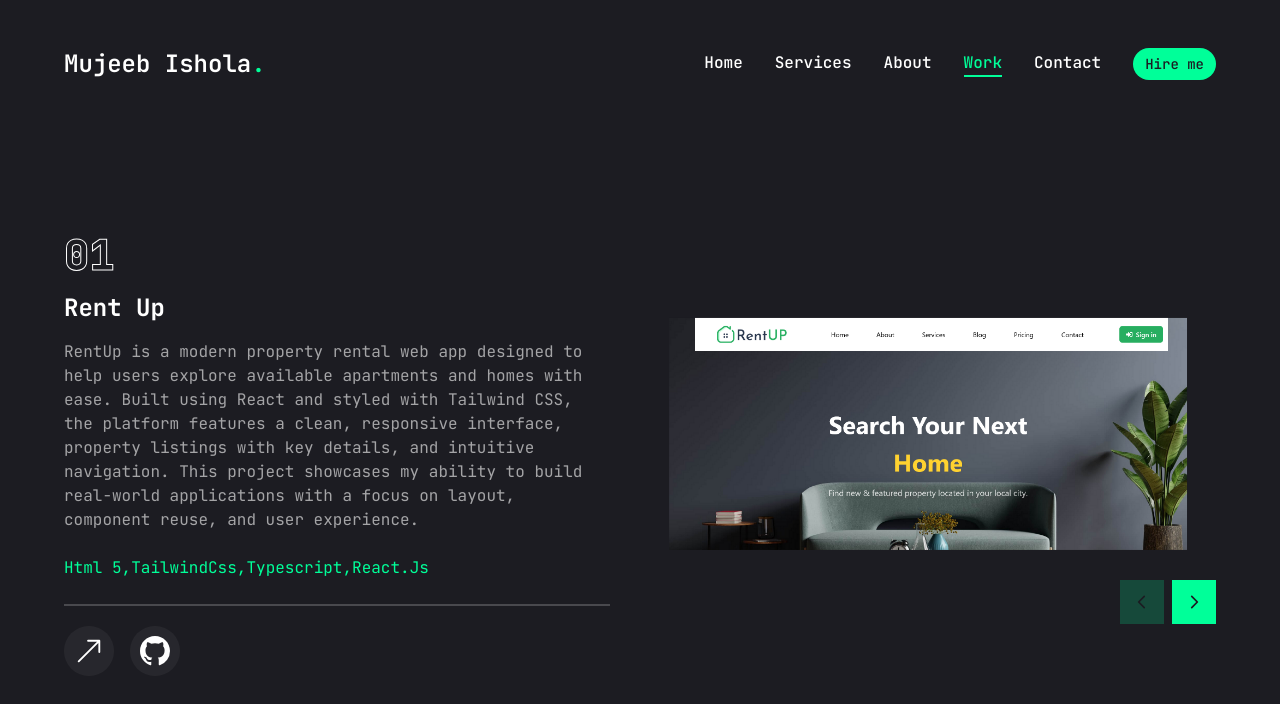
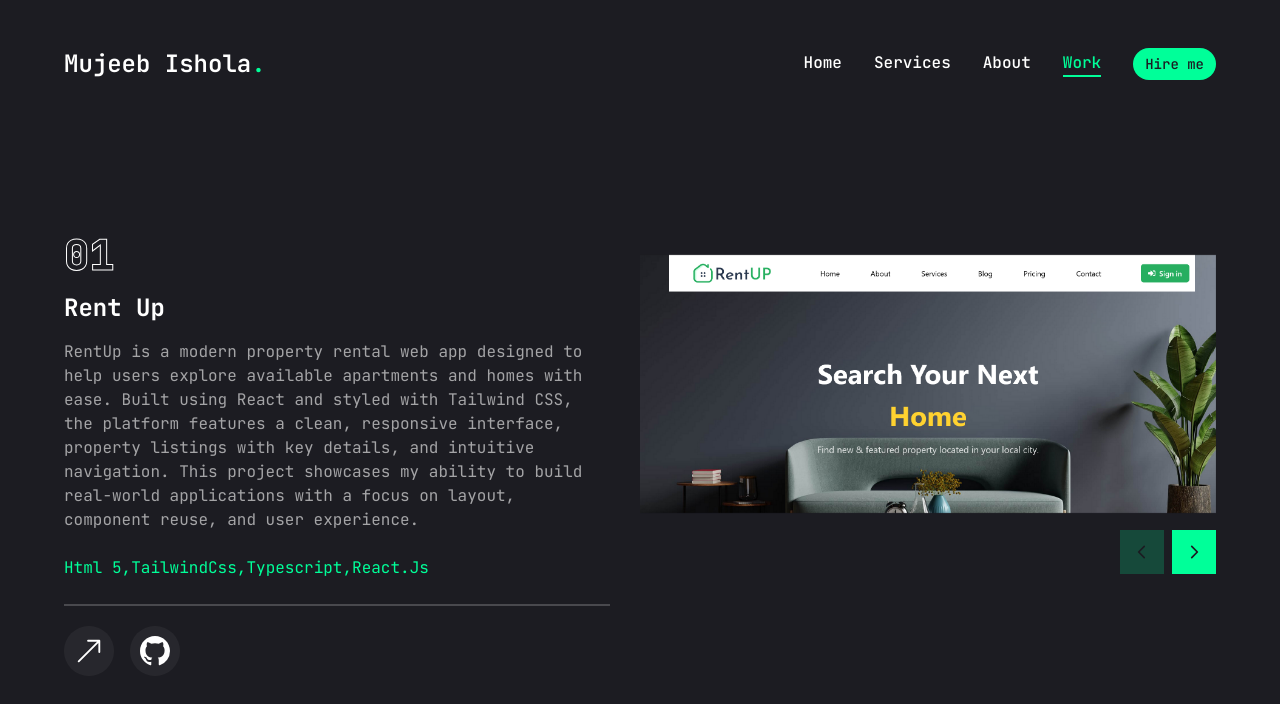
Before and after one commit to Adekunle-hub/portfolio, a Next.js app: page /work in a window 1280 px wide. Shown: the top 704 px of the page. Built offline with nearby package versions, Linux system fonts and the light colour scheme.

Commit message:
large screen fixing of stats

```diff
--- a/app/about/page.tsx
+++ b/app/about/page.tsx
@@ -151,10 +151,10 @@ const About = () => {
             className="flex flex-col w-full lg:flex-row gap-[60px]"
           >
             <TabsList className="flex flex-col w-full max-w-[380px] mx-auto lg:mx-0 gap-6">
-              <TabsTrigger value="about">About me</TabsTrigger>
-              <TabsTrigger value="experience">Experience</TabsTrigger>
-              <TabsTrigger value="education">Education</TabsTrigger>
-              <TabsTrigger value="skills">Skills</TabsTrigger>
+              <TabsTrigger className="cursor-pointer hover:bg-accent/30" value="about">About me</TabsTrigger>
+              <TabsTrigger className="cursor-pointer hover:bg-accent/30" value="experience">Experience</TabsTrigger>
+              <TabsTrigger className="cursor-pointer hover:bg-accent/30" value="education">Education</TabsTrigger>
+              <TabsTrigger className="cursor-pointer hover:bg-accent/30" value="skills">Skills</TabsTrigger>
 
             </TabsList>
             <div className="min-h-[70vh] w-full">
--- a/app/work/page.tsx
+++ b/app/work/page.tsx
@@ -93,16 +93,18 @@ const projects = [
 const Work = () => {
   const [project, setProject] = useState(projects[0]);
 
-
-  const handleSlideChange = (swiper:SwiperClass) =>{
+  const handleSlideChange = (swiper: SwiperClass) => {
     const currentIndex = swiper.activeIndex;
-    setProject(projects[currentIndex])
-  }
+    setProject(projects[currentIndex]);
+  };
   return (
     <Container>
       <motion.div
         initial={{ opacity: 0 }}
-        animate={{ opacity: 1, transition:{delay:2.4, duration:0.4, ease:"easeIn"} }}
+        animate={{
+          opacity: 1,
+          transition: { delay: 2.4, duration: 0.4, ease: "easeIn" },
+        }}
         className="min-h-[80vh] w-[90%] flex flex-col justify-center py-12 xl:px-0"
       >
         <div className=" w-full items-start  lg:items-center">
@@ -112,18 +114,21 @@ const Work = () => {
                 <div className="text-[42px] leading-none font-extrabold text-transparent text-outline ">
                   {project.num}
                 </div>
-                <h2 className=" text-2xl font-bold leading-none text-white group-hover:text-accent transition-all duration-300 capitalize">{project.categore}</h2>
-                <p className="text-white/60 text-xs/5 text-[13px] lg:text-base  ">{project.description}</p>
+                <h2 className=" text-2xl font-bold leading-none text-white group-hover:text-accent transition-all duration-300 capitalize">
+                  {project.categore}
+                </h2>
+                <p className="text-white/60 text-xs/5 text-[13px] lg:text-base  ">
+                  {project.description}
+                </p>
                 <ul className="flex">
-                  {project.stack.map((item, index)=>{
-                    return(
+                  {project.stack.map((item, index) => {
+                    return (
                       <li className="text-accent" key={index}>
                         {item.name}
                         {index !== project.stack.length - 1 && ","}
                       </li>
-                    )
+                    );
                   })}
-
                 </ul>
                 <div className="border border-white/20"></div>
                 <div className="flex gap-4">
@@ -131,10 +136,12 @@ const Work = () => {
                     <TooltipProvider delayDuration={100}>
                       <Tooltip>
                         <TooltipTrigger className="w-[50px] h-[50px] rounded-full bg-white/5 flex justify-center items-center group">
-                      <BsArrowUpRight className="text-white text-3xl group-hover:text-accent"/>
+                          <BsArrowUpRight className="text-white text-3xl group-hover:text-accent" />
                         </TooltipTrigger>
                         <TooltipContent>
-                      <p className="text-xs bg-white p-2 text-black">Live Project</p>
+                          <p className="text-xs bg-white p-2 text-black">
+                            Live Project
+                          </p>
                         </TooltipContent>
                       </Tooltip>
                     </TooltipProvider>
@@ -143,10 +150,12 @@ const Work = () => {
                     <TooltipProvider delayDuration={100}>
                       <Tooltip>
                         <TooltipTrigger className="w-[50px] h-[50px] rounded-full bg-white/5 flex justify-center items-center group">
-                      <BsGithub className="text-white text-3xl group-hover:text-accent"/>
+                          <BsGithub className="text-white text-3xl group-hover:text-accent" />
                         </TooltipTrigger>
                         <TooltipContent>
-                      <p className="text-xs bg-white p-2 text-black">Github repo</p>
+                          <p className="text-xs bg-white p-2 text-black">
+                            Github repo
+                          </p>
                         </TooltipContent>
                       </Tooltip>
                     </TooltipProvider>
@@ -155,22 +164,27 @@ const Work = () => {
               </div>
             </div>
             <div className="w-full lg:w-[50%] order-1">
-              <Swiper spaceBetween={30} slidesPerView={1} className="lg:h-[390px] mb-12"
+              <Swiper
+                spaceBetween={30}
+                slidesPerView={1}
+                className="lg:h-[340px] mb-12"
                 onSlideChange={handleSlideChange}
               >
-                {projects.map((project, index)=>{
-                  return(
+                {projects.map((project, index) => {
+                  return (
                     <SwiperSlide className="w-fit" key={index}>
-                      <div className="h-[400px]  relative group flex items-center justify-center">
-                        <div className="absolute top-0 bottom-0 w-full h-[400px]  z-10"></div>
-                        <div className="relative h-[400px] w-[90%]">
+                      <div className="h-[300px] relative group flex  justify-center">
+                        <div className="relative h-full w-full">
                           <Image
                             fill
-                          src={project.image} className="object-contain" alt="image" />
+                            src={project.image}
+                            className="object-contain"
+                            alt="image"
+                          />
                         </div>
                       </div>
                     </SwiperSlide>
-                  )
+                  );
                 })}
                 <WorkSliderBtns
                   containerStyles="flex gap-2 absolute right-0 bottom-1/2 translate-y-1/2 lg:translate-y-0 lg:bottom-0 z-100 w-full justify-between lg:w-max lg:justify-none"
--- a/components/MobileNav.tsx
+++ b/components/MobileNav.tsx
@@ -28,7 +28,7 @@ const links = [
     path: "/work",
   },
   {
-    name: "contact",
+    name: "hire me",
     path: "/contact",
   },
 ];
--- a/components/Nav.tsx
+++ b/components/Nav.tsx
@@ -20,10 +20,7 @@ const Links = [
     name: "work",
     path: "/work",
   },
-  {
-    name: "contact",
-    path: "/contact",
-  },
+
 ];
 const Nav = () => {
   const pathName = usePathname();
--- a/components/Stats.tsx
+++ b/components/Stats.tsx
@@ -1,5 +1,7 @@
 "use client";
+
 import CountUp from "react-countup";
+import Container from "./Container";
 
 const stats = [
   {
@@ -22,9 +24,10 @@ const stats = [
 
 const Stats = () => {
   return (
-    <section className="pt-4 pb-12 lg:pt-0 lg:pb-0">
+
+     <section className="pt-4 pb-12 lg:pt-0 lg:pb-0">
       <div className="container  mx-auto">
-        <div className="flex flex-wrap items-center justify-center min-w-[80vw] py-[3rem] gap-6">
+        <div className="flex flex-wrap items-center justify-center max-w-[80vw] py-[3rem] gap-6">
           {stats.map((item, index) => (
             <div
             className="flex-1 flex gap-4 items-center justify-center lg:justify-start"
@@ -45,6 +48,11 @@ const Stats = () => {
         </div>
       </div>
     </section>
+
+
+
+
+
   );
 };
 
```
Lines whose indentation alone changed are shown as unchanged.
